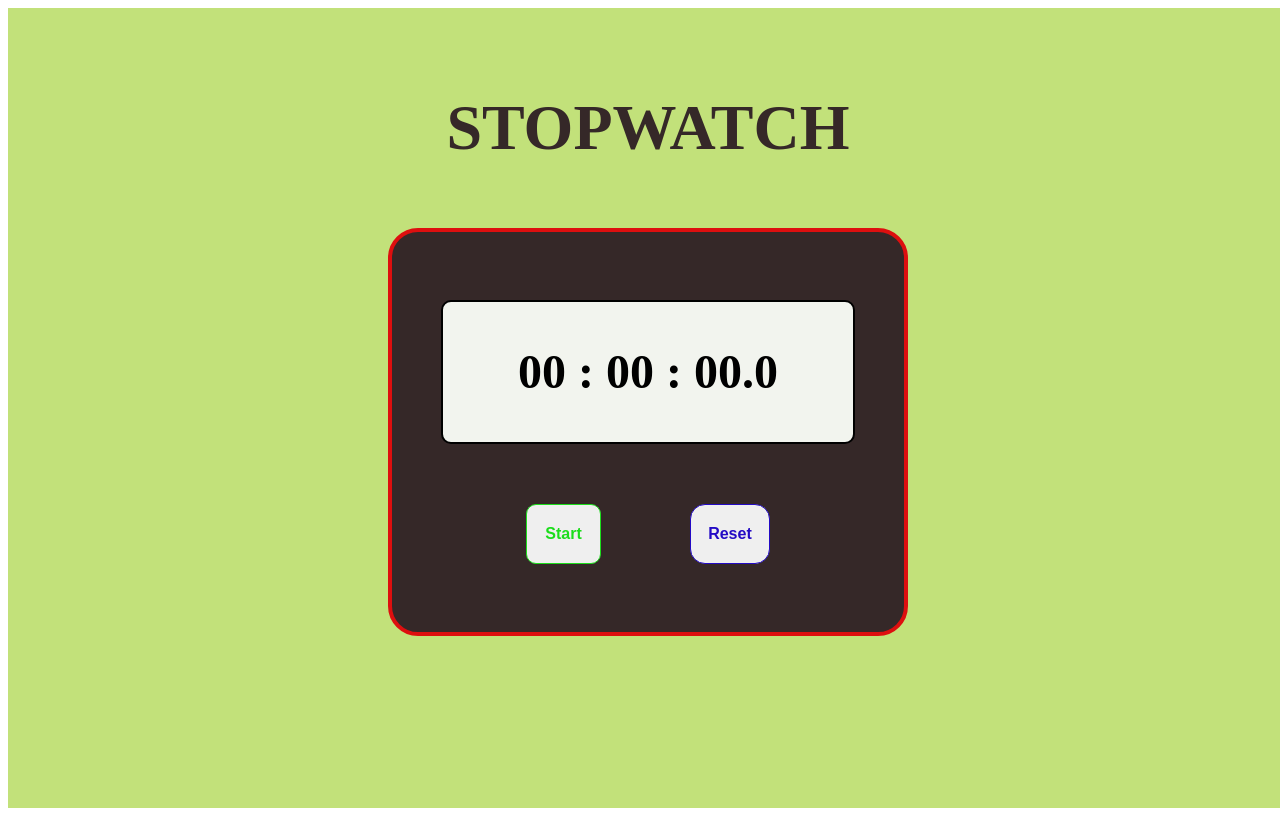
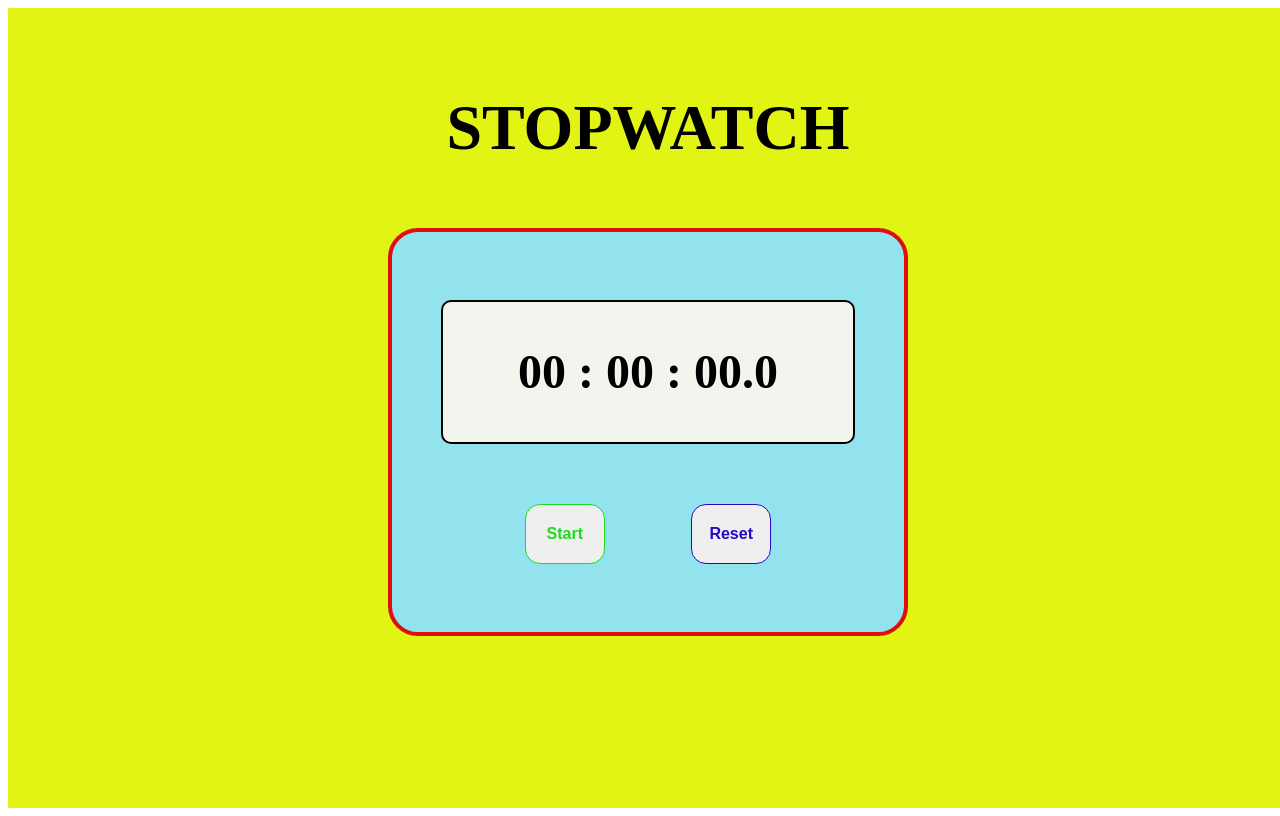
Before and after one commit to saurabhbharti2024/Stopwatch, a plain HTML site: page index.html in a window 1280 px wide. Drawn offline with Linux system fonts and the light colour scheme.

Commit message:
stopwatch.css

```diff
--- a/stopwatch.css
+++ b/stopwatch.css
@@ -2,7 +2,7 @@
 .main_container {
     height: 100vh;
     width: 100vw;
-    background-color: rgb(194, 225, 122);
+    background-color: rgb(225, 244, 20);
     display: flex;
     align-items: center;
     flex-direction: column;
@@ -11,7 +11,7 @@
 /* Tagline styling */
 .tag {
     font-size: 2rem;
-    color: rgb(53, 40, 40);
+    color: black;
     margin-top: 40px;
 }
 
@@ -21,7 +21,7 @@
     width: 40vw;
     min-height: 250px;
     min-width: 500px;
-    background-color: rgb(53, 40, 40);
+    background-color: rgb(146, 227, 237);
     border: 4px solid rgb(221, 15, 15);
     border-radius: 30px;
     margin-top: 20px;
@@ -66,34 +66,27 @@
     font-weight: bold;
 }
 
-/* Start button styling */
-#start_button {
-    border: 1px solid rgb(27, 221, 27);
-    width: 75px;
-    border-radius: 10px;
-    color: rgb(27, 221, 27);
-}
-
-#start_button:hover {
-    background-color: rgb(27, 221, 27);
-    color: white;
-}
-
-/* Stop button styling */
-#stop_button {
+/* start and Stop button styling */
+.button-running {
     border: 1px solid rgb(236, 41, 11);
     width: 80px;
     border-radius: 15px;
     color: rgb(236, 41, 11);
 }
-
-#stop_button:hover {
+.button-running:hover{
     background-color: rgb(236, 41, 11);
     color: white;
 }
-
-
-
+.button-stopped {
+    border: 1px solid rgb(27, 221, 27);
+    width: 80px;
+    border-radius: 15px;
+    color: rgb(27, 221, 27);
+}
+.button-stopped:hover{
+    background-color: rgb(27, 221, 27);
+    color: white;
+}
 /* Reset button styling */
 #reset_button {
     border: 1px solid rgb(35, 10, 197);
```
